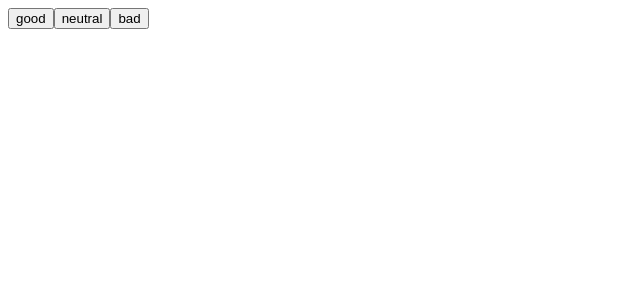
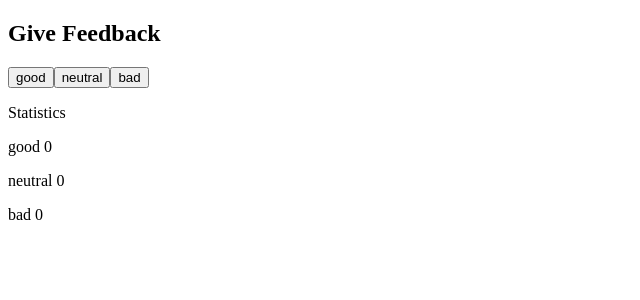
Before and after one commit to Pratik23G/fullstackopen, a React (Vite) app in the folder part1/unicafe/unicafe/: page / in a window 1280 px wide. Shown: the top 300 px of the page, without its empty margins (0-640 px from the left). Built offline with nearby package versions, Linux system fonts and the light colour scheme.

Commit message:
Ex1.6 Unicafe task done

```diff
--- a/part1/unicafe/unicafe/src/App.jsx
+++ b/part1/unicafe/unicafe/src/App.jsx
@@ -19,9 +19,15 @@ const App = () => {
 
   return (
     <div>
+      <h2>Give Feedback</h2>
       <button onClick={goodClick}>good</button>
       <button onClick={neutralClick}>neutral</button>
       <button onClick={badClick}>bad</button>
+
+      <p>Statistics</p>
+      <p>good {good}</p>
+      <p>neutral {neutral}</p>
+      <p>bad {bad}</p>
     </div>
   );
 };
```
